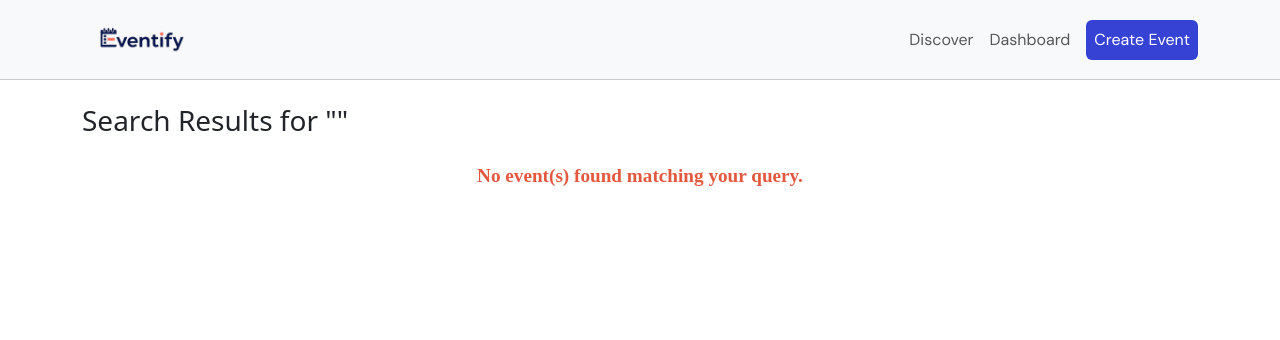
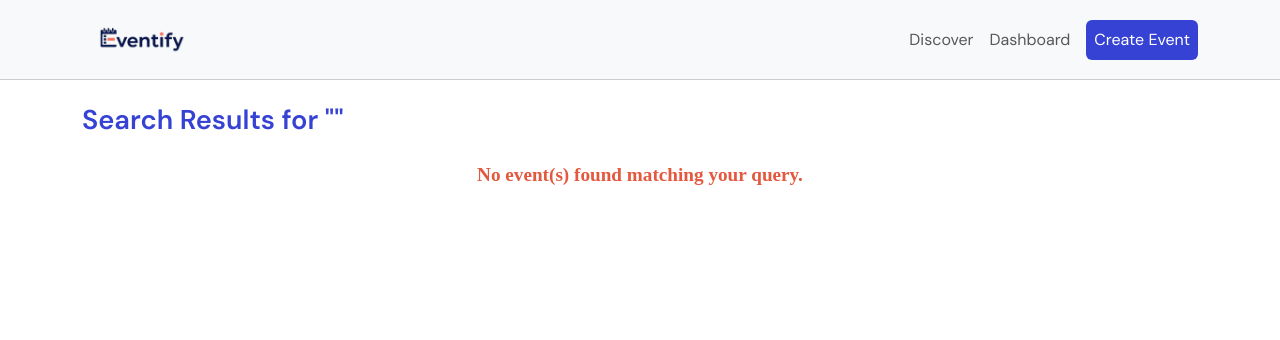
Before and after one commit to CodeOmari/Eventify, a Django app: template Eventify/templates/event_opener.html in a window 1280 px wide. Shown: the top 340 px of the page. Run offline with Django 5.2, Linux system fonts and the light colour scheme; the template is opened without the code that fills it, so the values that code supplies are empty.

Commit message:
add project styles file

```diff
--- a/Eventify/main_app/assets/css/events.css
+++ b/Eventify/main_app/assets/css/events.css
@@ -155,3 +155,10 @@
     font-weight: 500;
     color: #3542D4;
 }
+.search-term{
+    font-family: "DM Sans", sans-serif;
+    font-size: 1.7em;
+    font-weight: 600;
+    font-style: normal;
+    color: #3542D4;
+}
```
